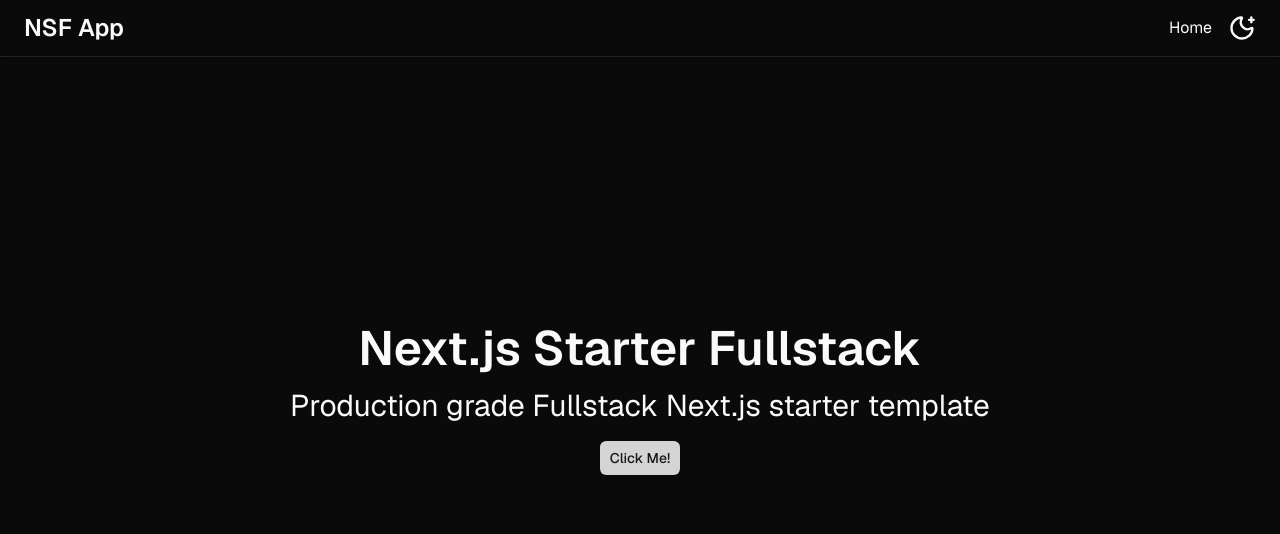
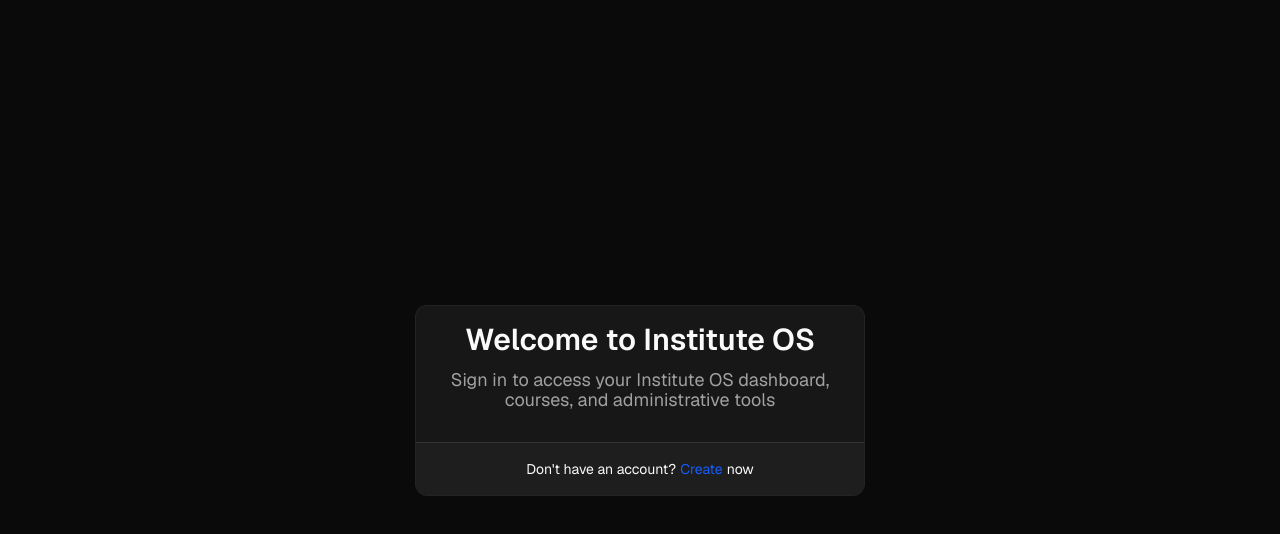
Before and after one commit to MrSaikatS/institute-os-citv0, a Next.js app: page / in a window 1280 px wide. Shown: the top 534 px of the page. Built offline with nearby package versions, Linux system fonts and the light colour scheme.

Commit message:
feat: setup authentication with login and register pages

```diff
--- /dev/null
+++ b/src/app/(auth)/layout.tsx
@@ -0,0 +1,7 @@
+import type { LayoutChildrenProps } from "@/lib/types";
+
+const AuthLayout = ({ children }: LayoutChildrenProps) => {
+  return <main className="grid h-dvh place-items-center">{children}</main>;
+};
+
+export default AuthLayout;
--- /dev/null
+++ b/src/app/(auth)/page.tsx
@@ -0,0 +1,46 @@
+import {
+  Card,
+  CardContent,
+  CardDescription,
+  CardFooter,
+  CardHeader,
+  CardTitle,
+} from "@/components/shadcnui/card";
+import { Metadata } from "next";
+import Link from "next/link";
+
+export const metadata: Metadata = {
+  title: "Login - Institute OS",
+  description: "Sign in to access your Institute OS dashboard",
+};
+
+const page = () => {
+  return (
+    <Card className="w-[360px] sm:w-md">
+      <CardHeader className="gap-3">
+        <CardTitle className="text-center text-3xl font-semibold">
+          Welcome to Institute OS
+        </CardTitle>
+
+        <CardDescription className="text-center text-lg leading-5">
+          Sign in to access your Institute OS dashboard, courses, and
+          administrative tools
+        </CardDescription>
+      </CardHeader>
+
+      <CardContent>{/* <LoginForm /> */}</CardContent>
+
+      <CardFooter className="justify-center">
+        Don&apos;t have an account?
+        <Link
+          href="/register"
+          className="mx-1 text-blue-600 hover:underline">
+          Create
+        </Link>
+        now
+      </CardFooter>
+    </Card>
+  );
+};
+
+export default page;
--- /dev/null
+++ b/src/app/(auth)/register/page.tsx
@@ -0,0 +1,46 @@
+import {
+  Card,
+  CardContent,
+  CardDescription,
+  CardFooter,
+  CardHeader,
+  CardTitle,
+} from "@/components/shadcnui/card";
+import { Metadata } from "next";
+import Link from "next/link";
+
+export const metadata: Metadata = {
+  title: "Register - Institute OS",
+  description: "Create your account to access Institute OS",
+};
+
+const page = () => {
+  return (
+    <Card className="w-[360px] sm:w-md">
+      <CardHeader className="gap-3">
+        <CardTitle className="text-center text-3xl font-semibold">
+          Join Institute OS
+        </CardTitle>
+
+        <CardDescription className="text-center text-lg leading-5">
+          Create your account to access courses, manage your profile, and
+          connect with the institute community
+        </CardDescription>
+      </CardHeader>
+
+      <CardContent>{/* <RegisterForm /> */}</CardContent>
+
+      <CardFooter className="justify-center">
+        Already have an account?
+        <Link
+          href={"/"}
+          className="mx-1 text-blue-600 hover:underline">
+          Login
+        </Link>
+        now
+      </CardFooter>
+    </Card>
+  );
+};
+
+export default page;
--- a/src/app/layout.tsx
+++ b/src/app/layout.tsx
@@ -1,4 +1,3 @@
-import Header from "@/components/Header/Header";
 import ThemeProvider from "@/components/Providers/ThemeProvider";
 import { geistMono, geistSans } from "@/lib/fonts";
 import { ReactNode } from "react";
@@ -19,9 +18,7 @@
           attribute={"class"}
           defaultTheme="dark"
           enableSystem={false}>
-          <Header />
-
-          <main className="mx-auto max-w-7xl">{children}</main>
+          {children}
         </ThemeProvider>
       </body>
     </html>
--- a/src/app/page.tsx
+++ /dev/null
@@ -1,24 +0,0 @@
-import ToastButton from "@/components/Buttons/ToastButton";
-import { Metadata } from "next";
-
-export const metadata: Metadata = {
-  title: "Next.js Starter Fullstack",
-  description: "Production grade Fullstack Next.js starter template",
-};
-
-const page = () => {
-  return (
-    <section className="grid h-dvh place-items-center">
-      <div className="space-y-4 text-center">
-        <h1 className="text-5xl font-semibold">Next.js Starter Fullstack</h1>
-        <h2 className="text-3xl">
-          Production grade Fullstack Next.js starter template
-        </h2>
-
-        <ToastButton />
-      </div>
-    </section>
-  );
-};
-
-export default page;
--- a/src/components/shadcnui/button.tsx
+++ b/src/components/shadcnui/button.tsx
@@ -1,30 +1,37 @@
-"use client"
+"use client";
 
-import { Button as ButtonPrimitive } from "@base-ui/react/button"
-import { cva, type VariantProps } from "class-variance-authority"
+import { Button as ButtonPrimitive } from "@base-ui/react/button";
+import { cva, type VariantProps } from "class-variance-authority";
 
-import { cn } from "@/lib/utils"
+import { cn } from "@/lib/utils";
 
 const buttonVariants = cva(
-  "focus-visible:border-ring focus-visible:ring-ring/50 aria-invalid:ring-destructive/20 dark:aria-invalid:ring-destructive/40 aria-invalid:border-destructive dark:aria-invalid:border-destructive/50 rounded-lg border border-transparent bg-clip-padding text-sm font-medium focus-visible:ring-[3px] aria-invalid:ring-[3px] [&_svg:not([class*='size-'])]:size-4 inline-flex items-center justify-center whitespace-nowrap transition-all disabled:pointer-events-none disabled:opacity-50 [&_svg]:pointer-events-none shrink-0 [&_svg]:shrink-0 outline-none group/button select-none",
+  "focus-visible:border-ring focus-visible:ring-ring/50 aria-invalid:ring-destructive/20 dark:aria-invalid:ring-destructive/40 aria-invalid:border-destructive dark:aria-invalid:border-destructive/50 rounded-lg border border-transparent bg-clip-padding text-sm font-medium focus-visible:ring-3 aria-invalid:ring-3 [&_svg:not([class*='size-'])]:size-4 inline-flex items-center justify-center whitespace-nowrap transition-all disabled:pointer-events-none disabled:opacity-50 [&_svg]:pointer-events-none shrink-0 [&_svg]:shrink-0 outline-none group/button select-none",
   {
     variants: {
       variant: {
         default: "bg-primary text-primary-foreground hover:bg-primary/80",
-        outline: "border-border bg-background hover:bg-muted hover:text-foreground dark:bg-input/30 dark:border-input dark:hover:bg-input/50 aria-expanded:bg-muted aria-expanded:text-foreground",
-        secondary: "bg-secondary text-secondary-foreground hover:bg-secondary/80 aria-expanded:bg-secondary aria-expanded:text-secondary-foreground",
-        ghost: "hover:bg-muted hover:text-foreground dark:hover:bg-muted/50 aria-expanded:bg-muted aria-expanded:text-foreground",
-        destructive: "bg-destructive/10 hover:bg-destructive/20 focus-visible:ring-destructive/20 dark:focus-visible:ring-destructive/40 dark:bg-destructive/20 text-destructive focus-visible:border-destructive/40 dark:hover:bg-destructive/30",
+        outline:
+          "border-border bg-background hover:bg-muted hover:text-foreground dark:bg-input/30 dark:border-input dark:hover:bg-input/50 aria-expanded:bg-muted aria-expanded:text-foreground",
+        secondary:
+          "bg-secondary text-secondary-foreground hover:bg-secondary/80 aria-expanded:bg-secondary aria-expanded:text-secondary-foreground",
+        ghost:
+          "hover:bg-muted hover:text-foreground dark:hover:bg-muted/50 aria-expanded:bg-muted aria-expanded:text-foreground",
+        destructive:
+          "bg-destructive/10 hover:bg-destructive/20 focus-visible:ring-destructive/20 dark:focus-visible:ring-destructive/40 dark:bg-destructive/20 text-destructive focus-visible:border-destructive/40 dark:hover:bg-destructive/30",
         link: "text-primary underline-offset-4 hover:underline",
       },
       size: {
-        default: "h-8 gap-1.5 px-2.5 has-data-[icon=inline-end]:pr-2 has-data-[icon=inline-start]:pl-2",
+        default:
+          "h-8 gap-1.5 px-2.5 has-data-[icon=inline-end]:pr-2 has-data-[icon=inline-start]:pl-2",
         xs: "h-6 gap-1 rounded-[min(var(--radius-md),10px)] px-2 text-xs in-data-[slot=button-group]:rounded-lg has-data-[icon=inline-end]:pr-1.5 has-data-[icon=inline-start]:pl-1.5 [&_svg:not([class*='size-'])]:size-3",
         sm: "h-7 gap-1 rounded-[min(var(--radius-md),12px)] px-2.5 text-[0.8rem] in-data-[slot=button-group]:rounded-lg has-data-[icon=inline-end]:pr-1.5 has-data-[icon=inline-start]:pl-1.5 [&_svg:not([class*='size-'])]:size-3.5",
         lg: "h-9 gap-1.5 px-2.5 has-data-[icon=inline-end]:pr-3 has-data-[icon=inline-start]:pl-3",
         icon: "size-8",
-        "icon-xs": "size-6 rounded-[min(var(--radius-md),10px)] in-data-[slot=button-group]:rounded-lg [&_svg:not([class*='size-'])]:size-3",
-        "icon-sm": "size-7 rounded-[min(var(--radius-md),12px)] in-data-[slot=button-group]:rounded-lg",
+        "icon-xs":
+          "size-6 rounded-[min(var(--radius-md),10px)] in-data-[slot=button-group]:rounded-lg [&_svg:not([class*='size-'])]:size-3",
+        "icon-sm":
+          "size-7 rounded-[min(var(--radius-md),12px)] in-data-[slot=button-group]:rounded-lg",
         "icon-lg": "size-9",
       },
     },
@@ -32,8 +39,8 @@
       variant: "default",
       size: "default",
     },
-  }
-)
+  },
+);
 
 function Button({
   className,
@@ -47,7 +54,7 @@
       className={cn(buttonVariants({ variant, size, className }))}
       {...props}
     />
-  )
+  );
 }
 
-export { Button, buttonVariants }
+export { Button, buttonVariants };
--- /dev/null
+++ b/src/components/shadcnui/card.tsx
@@ -0,0 +1,94 @@
+import * as React from "react"
+
+import { cn } from "@/lib/utils"
+
+function Card({
+  className,
+  size = "default",
+  ...props
+}: React.ComponentProps<"div"> & { size?: "default" | "sm" }) {
+  return (
+    <div
+      data-slot="card"
+      data-size={size}
+      className={cn("ring-foreground/10 bg-card text-card-foreground gap-4 overflow-hidden rounded-xl py-4 text-sm ring-1 has-data-[slot=card-footer]:pb-0 has-[>img:first-child]:pt-0 data-[size=sm]:gap-3 data-[size=sm]:py-3 data-[size=sm]:has-data-[slot=card-footer]:pb-0 *:[img:first-child]:rounded-t-xl *:[img:last-child]:rounded-b-xl group/card flex flex-col", className)}
+      {...props}
+    />
+  )
+}
+
+function CardHeader({ className, ...props }: React.ComponentProps<"div">) {
+  return (
+    <div
+      data-slot="card-header"
+      className={cn(
+        "gap-1 rounded-t-xl px-4 group-data-[size=sm]/card:px-3 [.border-b]:pb-4 group-data-[size=sm]/card:[.border-b]:pb-3 group/card-header @container/card-header grid auto-rows-min items-start has-data-[slot=card-action]:grid-cols-[1fr_auto] has-data-[slot=card-description]:grid-rows-[auto_auto]",
+        className
+      )}
+      {...props}
+    />
+  )
+}
+
+function CardTitle({ className, ...props }: React.ComponentProps<"div">) {
+  return (
+    <div
+      data-slot="card-title"
+      className={cn("text-base leading-snug font-medium group-data-[size=sm]/card:text-sm", className)}
+      {...props}
+    />
+  )
+}
+
+function CardDescription({ className, ...props }: React.ComponentProps<"div">) {
+  return (
+    <div
+      data-slot="card-description"
+      className={cn("text-muted-foreground text-sm", className)}
+      {...props}
+    />
+  )
+}
+
+function CardAction({ className, ...props }: React.ComponentProps<"div">) {
+  return (
+    <div
+      data-slot="card-action"
+      className={cn(
+        "col-start-2 row-span-2 row-start-1 self-start justify-self-end",
+        className
+      )}
+      {...props}
+    />
+  )
+}
+
+function CardContent({ className, ...props }: React.ComponentProps<"div">) {
+  return (
+    <div
+      data-slot="card-content"
+      className={cn("px-4 group-data-[size=sm]/card:px-3", className)}
+      {...props}
+    />
+  )
+}
+
+function CardFooter({ className, ...props }: React.ComponentProps<"div">) {
+  return (
+    <div
+      data-slot="card-footer"
+      className={cn("bg-muted/50 rounded-b-xl border-t p-4 group-data-[size=sm]/card:p-3 flex items-center", className)}
+      {...props}
+    />
+  )
+}
+
+export {
+  Card,
+  CardHeader,
+  CardFooter,
+  CardTitle,
+  CardAction,
+  CardDescription,
+  CardContent,
+}
```
